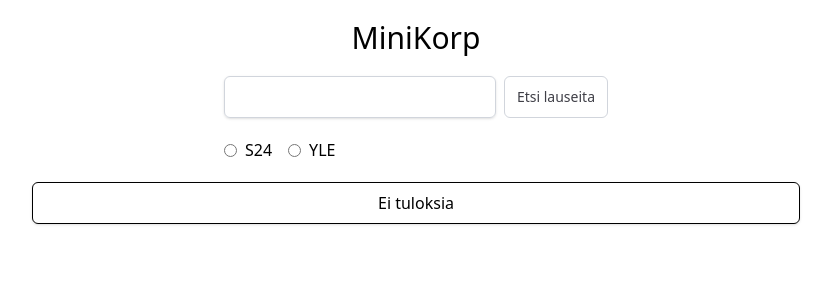
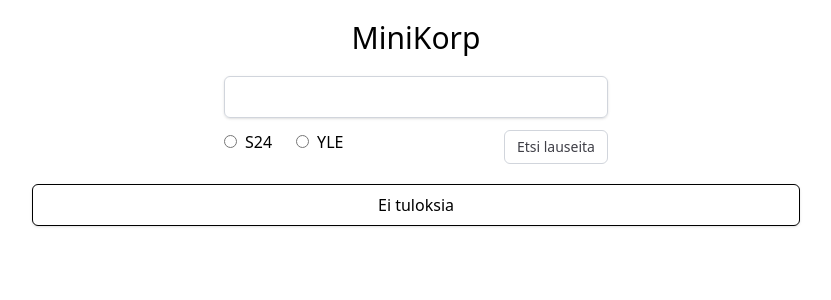
Before and after one commit to danradice/oppijan-korp, a React (Vite) app: page / in a window 1280 px wide. Shown: the top 300 px of the page, without its empty margins (224-1055 px from the left). Built offline with nearby package versions, Linux system fonts and the light colour scheme.

Commit message:
UI reorganisation

```diff
--- a/src/App.css
+++ b/src/App.css
@@ -1 +1,5 @@
 @import "tailwindcss";
+
+@theme {
+  --color-rad-50: rgb(200, 60, 10);
+}
--- a/src/components/Form.tsx
+++ b/src/components/Form.tsx
@@ -33,15 +33,9 @@
         required
         className='block flex-1 px-3 py-2 border border-gray-300 form-input rounded-md shadow-sm focus:outline-none focus:shadow-outline-blue focus:border-blue-300'
         />
-        <button
-        type='submit'
-        className='w-max px-3 py-2 ml-2 text-sm font-medium text-zinc-700 border border-gray-300 rounded-md leading-4     hover:text-zinc-500 focus:outline-none focus:border-blue-300 focus:shadow-outline-blue active:bg-zinc-50 active:text-zinc-800'
-        disabled={isLoading}>
-        {buttonText}
-        </button>
       </div>
-      <div className='flex mt-5'>
-        <label className="mr-4 flex items-center">
+      <div className='flex mt-3 justify-center align-middle'>
+        <label className="mr-4">
           <input
             type="radio"
             name="corpus"
@@ -52,7 +46,7 @@
           />
           S24
         </label>
-        <label className="flex items-center">
+        <label className="ml-2 mr-auto">
           <input
             type="radio"
             name="corpus"
@@ -63,6 +57,12 @@
           />
           YLE
         </label>
+        <button
+        type='submit'
+        className='w-max px-3 py-2 ml-auto text-sm font-medium text-zinc-700 border border-gray-300 rounded-md leading-4 hover:text-zinc-500 focus:outline-none focus:border-blue-300 focus:shadow-outline-blue active:bg-zinc-50 active:text-zinc-800'
+        disabled={isLoading}>
+        {buttonText}
+        </button>
       </div>
     </form>
   )
```
